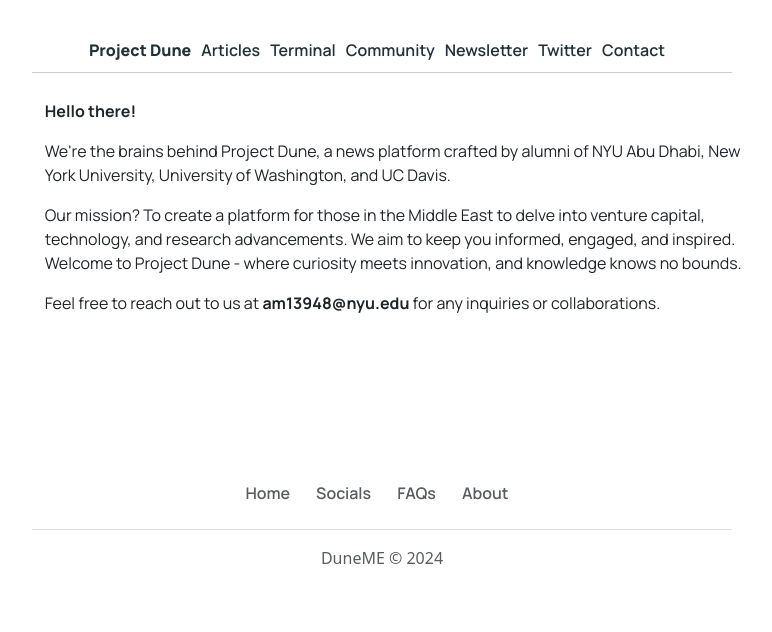
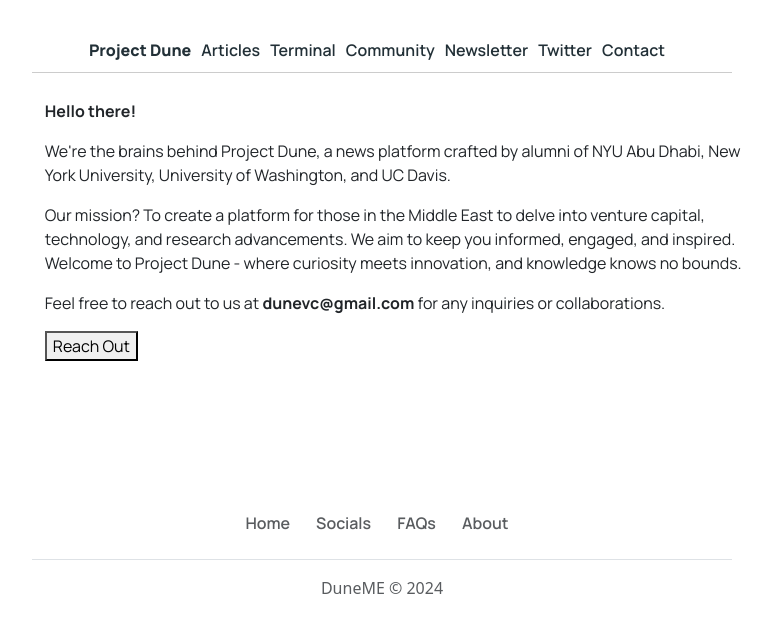
Before and after one commit to vcdune/reads, a React (Create React App) app in the folder reads/: page /contact in a window 1280 px wide. Shown: the top 632 px of the page, without its empty margins (258-1030 px from the left). Built offline with nearby package versions, Linux system fonts and the light colour scheme.

Commit message:
contact update

```diff
--- a/reads/src/App.css
+++ b/reads/src/App.css
@@ -71,16 +71,10 @@
   font-family: "Manrope", sans-serif;
 }
 
-.document-author {
-  color: #888888;
-  font-style: italic;
-  font-family: "Manrope", sans-serif;
-}
-
 .document-author,
 .document-preview,
 .document-date {
-  color: #888888;
+  color: #98a1b2;
   font-family: "Manrope", sans-serif;
 }
 
--- a/reads/src/components/ArticleList.js
+++ b/reads/src/components/ArticleList.js
@@ -31,8 +31,8 @@
       <div className="documentList">
         <ul className="post">
           <h4 className="document-item">
-            The Latest from Project Dune.{" "}
-            <a href="https://dune-terminal.vercel.app/" className="keyterm">Dune Terminal is now open to everyone.</a>
+            Latest From Community.{" "}
+            <a href="https://dune-terminal.vercel.app/" className="keyterm">Dune Terminal now open to everyone.</a>
           </h4>
           {documents.map((document) => (
             <li key={document.id} className="document-item">
--- a/reads/src/components/Message.js
+++ b/reads/src/components/Message.js
@@ -1,4 +1,8 @@
 export default function Message() {
+  const handleEmailClick = () => {
+    window.location.href = "mailto:dunevc@gmail.com";
+  };
+
   return (
     <div className="page-view">
       <div className="page-container">
@@ -18,9 +22,10 @@
           bounds.
         </p>
         <p>
-          Feel free to reach out to us at <strong>am13948@nyu.edu</strong> for
+          Feel free to reach out to us at <strong>dunevc@gmail.com</strong> for
           any inquiries or collaborations.
         </p>
+        <button onClick={handleEmailClick}>Reach Out</button>
       </div>
     </div>
   );
```
